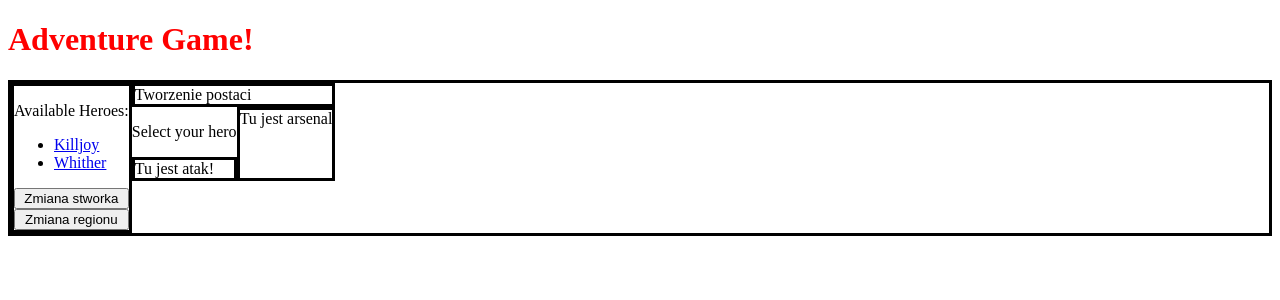
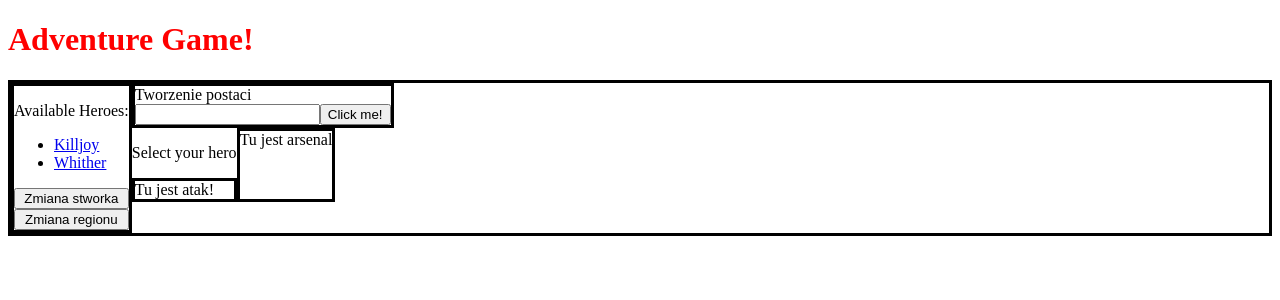
Before and after one commit to MatteoDelOmbra/adventure, a React (Create React App) app: page / in a window 1280 px wide. Shown: the top 300 px of the page. Built offline with nearby package versions, Linux system fonts and the light colour scheme.

Commit message:
basic formik usage added

```diff
--- a/package.json
+++ b/package.json
@@ -12,13 +12,15 @@
     "@types/react": "^18.0.14",
     "@types/react-dom": "^18.0.5",
     "@types/styled-components": "^5.1.25",
+    "formik": "^2.2.9",
     "react": "^18.2.0",
     "react-dom": "^18.2.0",
     "react-redux": "^8.0.2",
     "react-scripts": "^5.0.1",
     "styled-components": "^5.3.5",
     "typescript": "^4.7.4",
-    "web-vitals": "^2.1.4"
+    "web-vitals": "^2.1.4",
+    "yup": "^0.32.11"
   },
   "scripts": {
     "start": "react-scripts start",
--- a/src/components/app/App.tsx
+++ b/src/components/app/App.tsx
@@ -2,8 +2,20 @@ import { Heroes } from '../heroes/heroes';
 import { Hero } from '../heroe/hero';
 import { Title } from './App.styles';
 import React from 'react';
+import { Formik, useFormik } from 'formik';
+import * as Yup from "yup"
 
 function App() {
+  const formState = useFormik({
+    initialValues: {
+      name: ""
+    },
+    validationSchema: Yup.object({
+      name: Yup.string().max(10, "Too long!")
+    }),
+    onSubmit: (values) => { console.log(values.name) }
+  })
+
   return (
     <React.Fragment>
       <Title>Adventure Game!</Title>
@@ -16,7 +28,22 @@ function App() {
         </div>
 
         <div id='main'>
-          <div id='hero-creator' style={{ borderStyle: 'solid' }}>Tworzenie postaci</div>   {/*React component*/}
+          <div id='hero-creator' style={{ borderStyle: 'solid' }}>
+            Tworzenie postaci
+            <form onSubmit={formState.handleSubmit}>
+              <input
+                id="name"
+                name='name'
+                type="text"
+                onChange={formState.handleChange}
+                onBlur={formState.handleBlur}
+                value={formState.values.name}
+              />
+              {formState.touched.name && formState.errors.name ? <p>{formState.errors.name}</p> : null}
+              <button type='submit'>Click me!</button>
+            </form>
+          </div>                                                                            {/*React component*/}
+
           <div id='wrapper' style={{ display: 'flex', flexDirection: 'row' }}>
             <div id='game'>
               <Hero />
```
Also changed, not shown: 1 other file (tests, documents, lock files or other folders).
